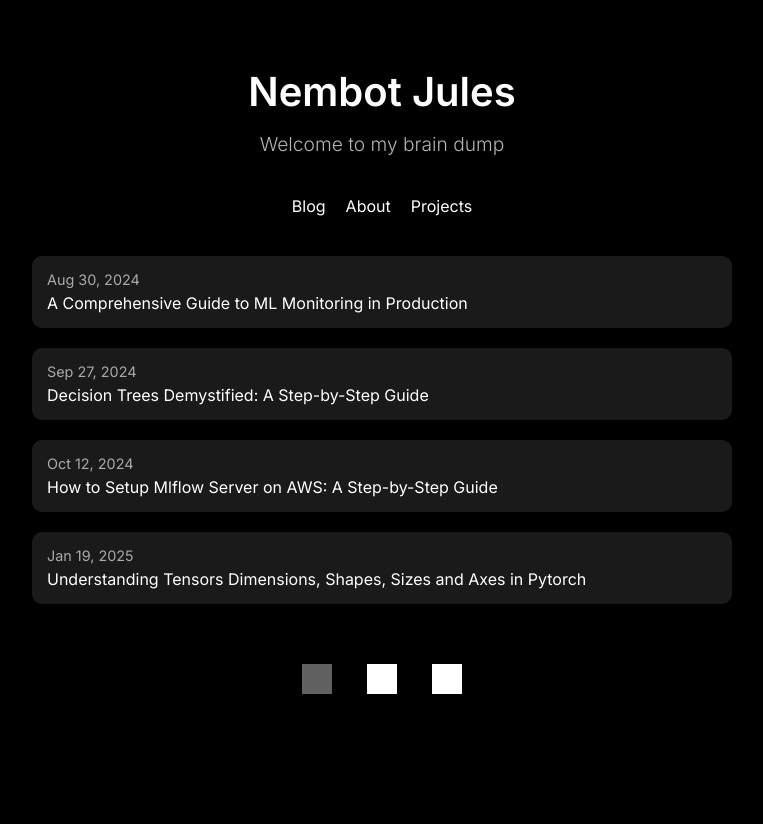
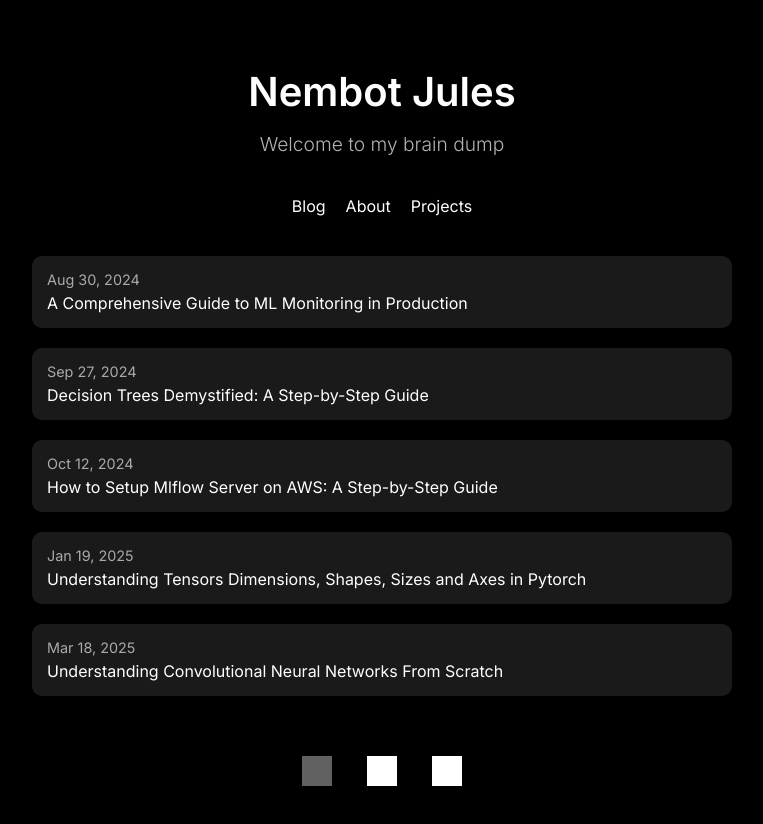
Before and after one commit to NembotJules/NembotJules.github.io, a plain HTML site: page index.html in a window 1280 px wide. Shown: the whole page, without its empty margins (258-1021 px from the left). Before the commit the page ends 800 px from the top, so only its background shows below. Drawn offline with Linux system fonts and the light colour scheme; grey boxes are pictures that could not be loaded.

Commit message:
Added CNN Blog...

```diff
--- a/index.html
+++ b/index.html
@@ -115,6 +115,11 @@
             <div class="date">Jan 19, 2025</div>
             <a href="https://nembotjules.bearblog.dev/understanding-tensors-dimensions-shapes-sizes-and-axes-in-pytorch/">Understanding Tensors Dimensions, Shapes, Sizes and Axes in Pytorch</a>
         </div>
+
+        <div class="blog-item">
+            <div class="date">Mar 18, 2025</div>
+            <a href="blog/CNN/CNN.html">Understanding Convolutional Neural Networks From Scratch</a>
+        </div>
     </div>
 
     <div class="social-links">
```
